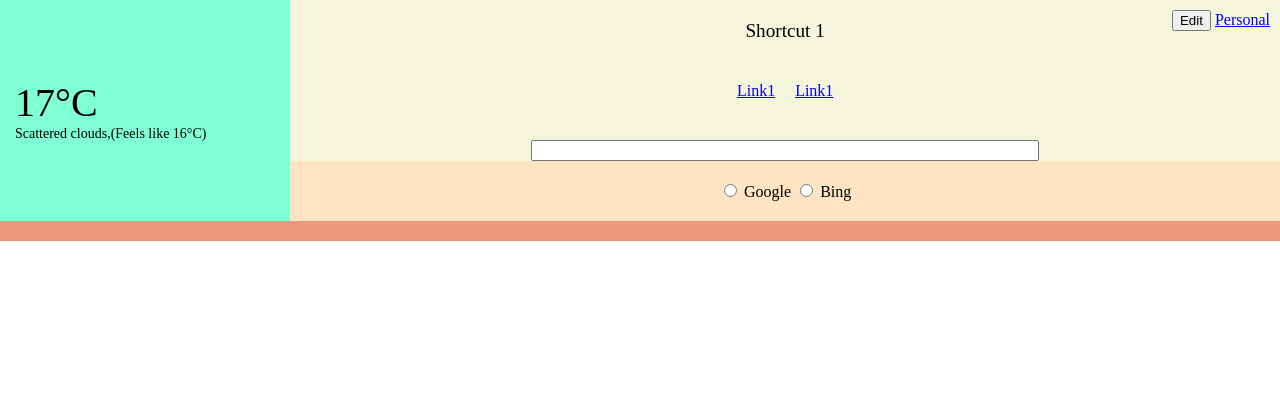
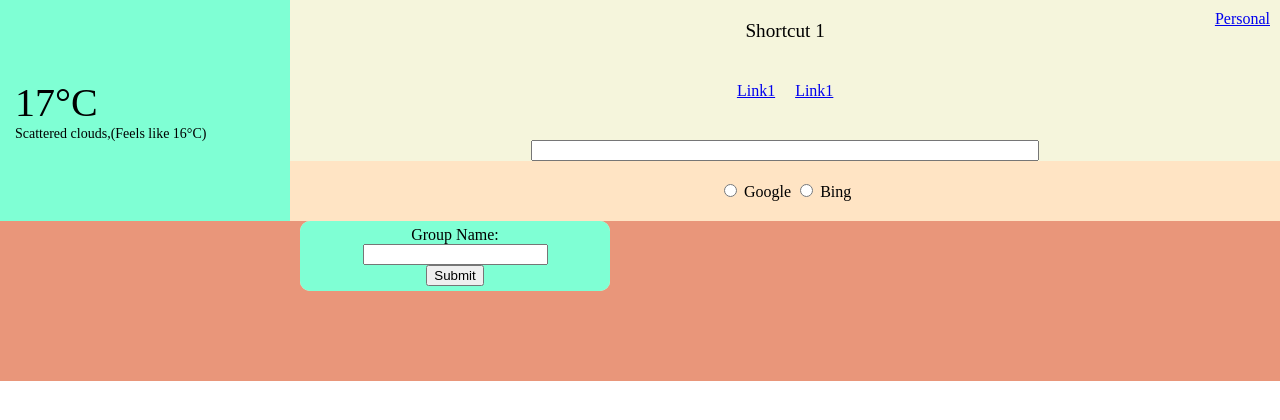
Before and after one commit to fazillatheef/homepage, a Flask app: page / in a window 1280 px wide. Shown: the top 420 px of the page. Run offline with Flask 2, Linux system fonts and the light colour scheme; data that the repository does not hold is empty.

Commit message:
Added code to add links and groups. Need to work on the UI now

```diff
--- /dev/null
+++ b/app.py
@@ -0,0 +1,85 @@
+from flask import Flask, render_template, request, redirect
+from flask_sqlalchemy import SQLAlchemy
+
+app = Flask(__name__)
+app.config['SQLALCHEMY_DATABASE_URI'] = 'sqlite:///database.db'
+
+db = SQLAlchemy(app)
+
+class Group(db.Model):
+    __tablename__ = 'groups'
+
+    id = db.Column(db.Integer, primary_key=True)
+    name = db.Column(db.String(100), nullable=False)
+    links = db.relationship('Link', backref='group', lazy=True)
+
+
+class Link(db.Model):
+    __tablename__ = 'links'
+
+    id = db.Column(db.Integer, primary_key=True)
+    text = db.Column(db.String(100), nullable=False)
+    url = db.Column(db.String(200), nullable=False)
+    group_id = db.Column(db.Integer, db.ForeignKey('groups.id'), nullable=False)
+
+with app.app_context():
+    db.create_all()
+
+@app.route('/')
+def index():
+    groups = Group.query.all()
+    return render_template('index.html', groups=groups)
+
+@app.route('/create_group', methods=['POST'])
+def create_group():
+    name = request.form['name']
+    group = Group(name=name)
+
+    try:
+        db.session.add(group)
+        db.session.commit()
+    except:
+        db.session.rollback()
+        raise
+
+    return redirect('/')
+
+@app.route('/remove_group/<int:group_id>', methods=['POST'])
+def remove_group(group_id):
+    try:
+        group = Group.query.get(group_id)
+        db.session.delete(group)
+        db.session.commit()
+    except:
+        db.session.rollback()
+        raise
+
+    return redirect('/')
+
+@app.route('/add_link/<int:group_id>', methods=['POST'])
+def add_link(group_id):
+    text = request.form['text']
+    url = request.form['url']
+
+    try:
+        group = Group.query.get(group_id)
+        link = Link(text=text, url=url)
+        group.links.append(link)
+        db.session.commit()
+    except:
+        db.session.rollback()
+        raise
+
+    return redirect('/')
+@app.route('/remove_link/<int:link_id>', methods=['POST'])
+def remove_link(link_id):
+    try:
+        link = Link.query.get(link_id)
+        link.group.links.remove(link)
+        db.session.delete(link)
+        db.session.commit()
+    except:
+        db.session.rollback()
+        raise
+
+    return redirect('/')
--- a/db/link_database.py
+++ /dev/null
@@ -1,49 +0,0 @@
-import sqlite3 as sql3
-
-class linkdb:
-    def __init__(self,path):
-        self.conn = sql3.connect(path)
-        self.conn.row_factory = sql3.Row
-    def read_cards_links(self):
-        # returns a list with cards and links
-        # [
-        #   {
-        #       "title"  :<card name>
-        #       "content":[
-        #                   {
-        #                       "link"      :<Link Name>
-        #                       "address"   :<Url>
-        #                   },
-        #                   ... other links
-        #                 ]
-        #   },
-        #   ... other cards
-        # ]
-        card_list = []
-        card_cursor = self.conn.cursor()
-        link_cursor = self.conn.cursor()
-        cards = card_cursor.execute('SELECT id,card_name from cards')
-        while True:
-            card_result = cards.fetchone()
-            each_card = {}
-            if not card_result:
-                break
-            each_card["title"]=card_result["card_name"]
-            each_card["content"] = []
-            links = link_cursor.execute(f'SELECT link_text,link from links where card_id=:card_id',{"card_id" : card_result["id"]})
-            while True:
-                link_result = links.fetchone()
-                each_link = {}
-                if not link_result:
-                    break
-                each_link["link"]= link_result["link_text"]
-                each_link["address"]= link_result["link"]
-                each_card["content"].append(each_link)
-            card_list.append(each_card)
-
-        card_cursor.close()
-        link_cursor.close()
-        return card_list
-
-    def __del__(self):
-        self.conn.close()
--- a/templates/base.html
+++ b/templates/base.html
@@ -7,7 +7,7 @@
 
 <body>
     <div class="personal">
-        {% block editButton %}{% endblock %}
+        <!--Edit button-->
         <a href="#">Personal</a>
     </div>
     <div class="top">
@@ -22,7 +22,6 @@
             <div class="shortcuts">
                 <a class="icon" href="#">Link1</a>
                 <a class="icon" href="#">Link1</a>
-                {% if edit %}<button class="add_links add_shortcut" onClick="add_shortcut();"></button>{% endif %}
             </div>
             <div class="search_bar">
                 <form method="get" action="e.preventdefault();search_web();">
--- a/templates/cards.html
+++ b/templates/cards.html
@@ -1,25 +1,39 @@
 <div class="card_container">
-    {% for card in cards %}
+    {% for group in groups %}
     <div class="card">
         <div class="card_title">
-            <div>{{card['title']}}</div>
-            {% if edit %}<button class="add_links" onClick="add_link();"></button>{% endif %}
+            <div>{{group.name}}
+                <form method="post" action="/remove_group/{{ group.id }}">
+                    <input type="submit" value="Remove Group">
+                </form>
+            </div>
         </div>
         <div class="card_content">
-            {% for link in card['content'] %}
+            {% for link in group.links %}
             <div class="card_item">
-                {% if edit %}<button class="remove_link" onClick="remove_link();"></button>{% endif %}
-                <a class="card_link" href="{{link['address']}}">{{link['link']}}</a>
+                <form method="post" action="/remove_link/{{ link.id }}">
+                    <input type="submit" value="Remove">
+                </form>
+                <a class="card_link" href="{{link.url}}">{{link.text}}</a>
             </div>
             {% endfor %}
+            <form method="post" action="/add_link/{{ group.id }}">
+                <label for="text">Link Text:</label><br>
+                <input type="text" id="text" name="text"><br>
+                <label for="url">Link URL:</label><br>
+                <input type="text" id="url" name="url"><br>
+                <input type="submit" value="Submit">
+            </form>
         </div>
     </div>
     {% endfor %}
-    {% if edit %}
     <div class="card">
         <div class="empty_card">
-            <button class="add_card" onClick="add_card();">+</button>
+            <form method="post" action="/create_group">
+                <label for="name">Group Name:</label><br>
+                <input type="text" id="name" name="name"><br>
+                <input type="submit" value="Submit">
+            </form>
         </div>
     </div>
-    {% endif %}
 </div>
--- a/templates/index.html
+++ b/templates/index.html
@@ -1,2 +1 @@
 {% extends "base.html" %}
-{% block editButton %}<button onClick="location.href='{{url_for('edit_page')}}';">Edit</button>{% endblock %}
--- a/web_server.py
+++ /dev/null
@@ -1,20 +0,0 @@
-from flask import Flask
-from flask import render_template
-from db.link_database import linkdb
-
-app = Flask(__name__)
-
-@app.route("/")
-def main_page():
-    link_data = linkdb("./db/links.db")
-    cards = link_data.read_cards_links()
-    return render_template('index.html',cards=cards)
-
-@app.route("/edit")
-def edit_page():
-    link_data = linkdb("./db/links.db")
-    cards = link_data.read_cards_links()
-    return render_template('edit.html',cards=cards,edit=True)
-
-if __name__ == '__main__':
-    app.run(host='localhost',port=2020,debug=True)
```
Also changed, not shown: db/create_database.py (deleted, +0 -55 lines), db/test_cards.py (deleted, +0 -15 lines), db/test_links.py (deleted, +0 -24 lines).
